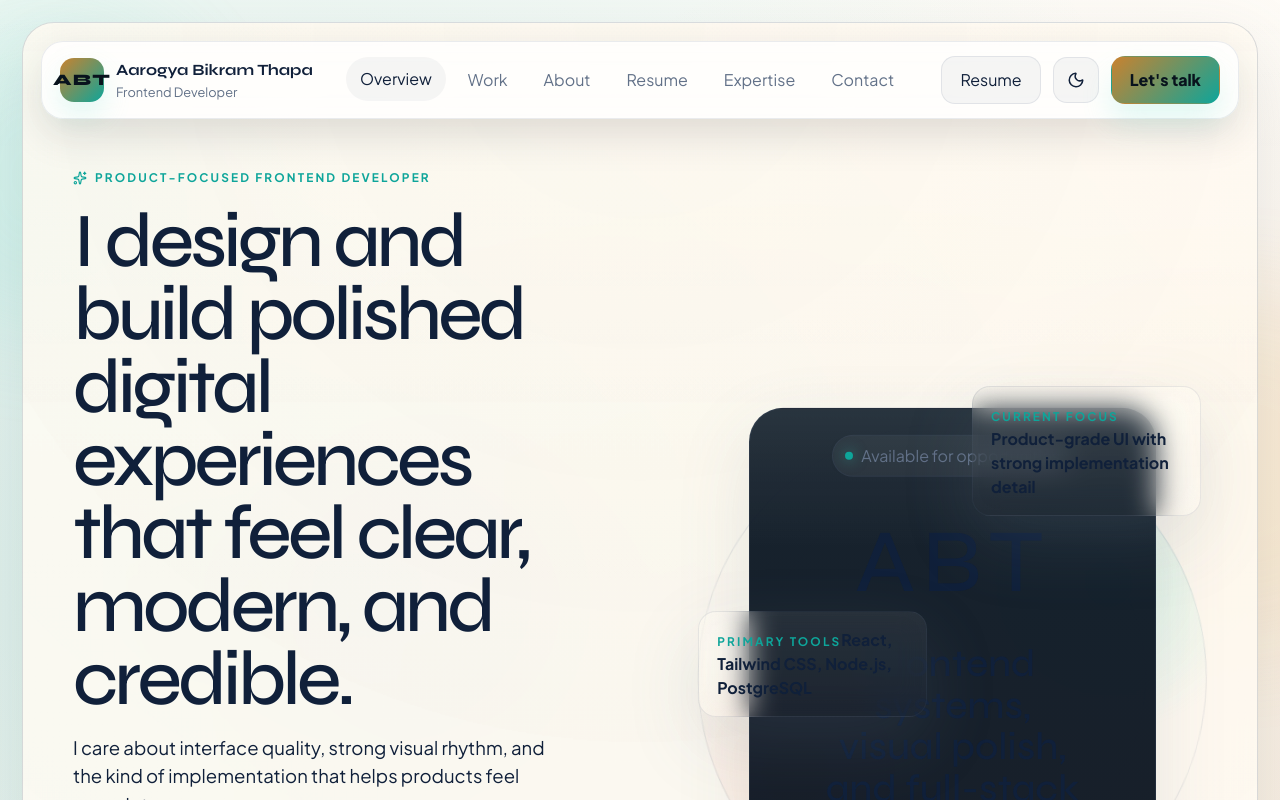
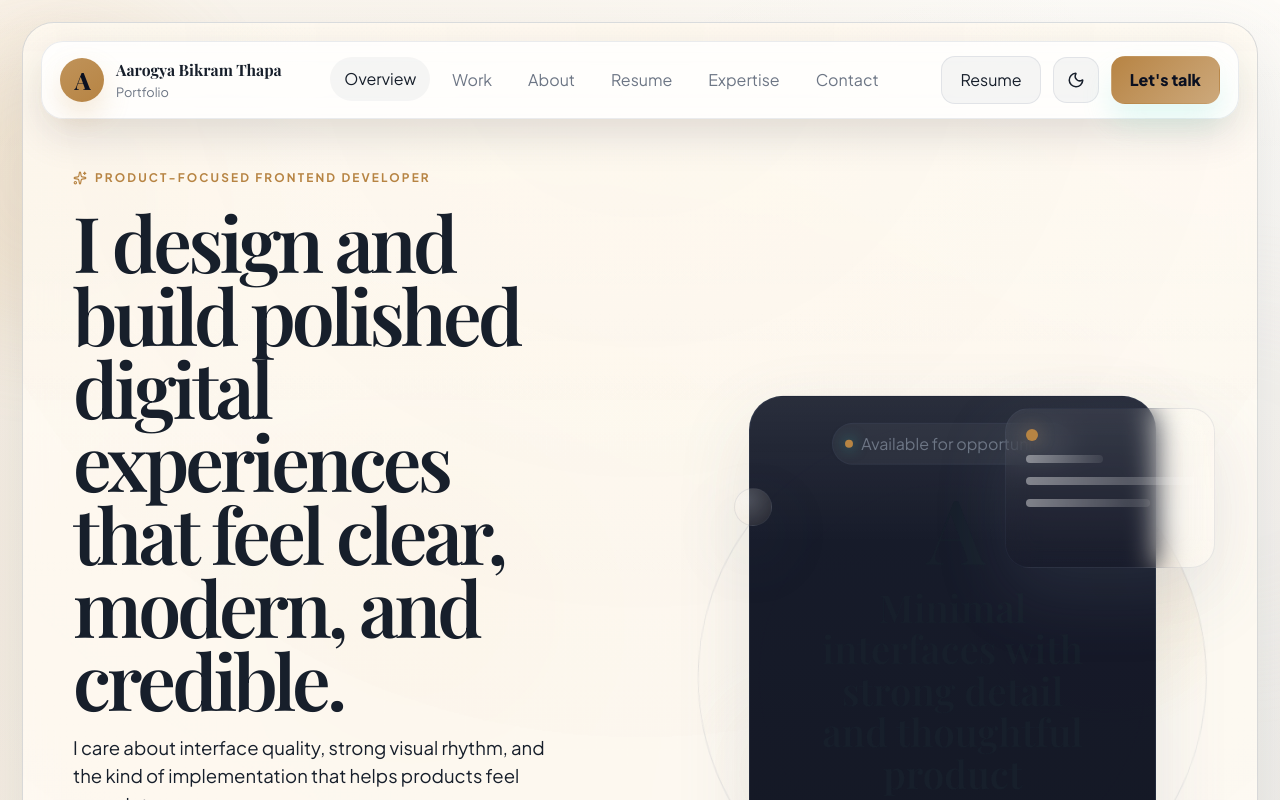
Before and after one commit to aar0gya/myportfolio, a React (Vite) app: page / in a window 1280 px wide. Shown: the top 800 px of the page. Built offline with nearby package versions, Linux system fonts and the light colour scheme.

Commit message:
Refine portfolio with minimalist Playfair redesign

```diff
--- a/src/index.css
+++ b/src/index.css
@@ -1,57 +1,57 @@
-@import url("https://fonts.googleapis.com/css2?family=Plus+Jakarta+Sans:wght@400;500;600;700;800&family=Syne:wght@500;600;700;800&display=swap");
+@import url("https://fonts.googleapis.com/css2?family=Playfair+Display:wght@600;700;800&family=Plus+Jakarta+Sans:wght@400;500;600;700;800&display=swap");
 @import "tailwindcss";
 
 @theme {
-  --color-background: #050816;
-  --color-foreground: #f7f6f2;
-  --color-primary: #6ee7d8;
+  --color-background: #0b1020;
+  --color-foreground: #f7f2e8;
+  --color-primary: #d3a35f;
 }
 
 @layer base {
   :root {
     --scroll-y: 0;
     --scroll-progress: 0;
-    --background: #050816;
-    --foreground: #edf3fb;
-    --heading: #fffdf8;
-    --muted: #96a5bf;
-    --surface: rgba(8, 12, 28, 0.82);
-    --surface-strong: rgba(10, 15, 34, 0.94);
+    --background: #0b1020;
+    --foreground: #efe7da;
+    --heading: #fff9f0;
+    --muted: #a3afc4;
+    --surface: rgba(11, 16, 32, 0.82);
+    --surface-strong: rgba(13, 19, 38, 0.95);
     --surface-soft: rgba(255, 255, 255, 0.05);
     --line: rgba(174, 199, 230, 0.12);
     --line-strong: rgba(213, 226, 246, 0.24);
-    --primary: #72e1d1;
-    --primary-soft: rgba(114, 225, 209, 0.16);
-    --accent: #f3b35b;
-    --accent-soft: rgba(243, 179, 91, 0.16);
+    --primary: #d3a35f;
+    --primary-soft: rgba(211, 163, 95, 0.16);
+    --accent: #f3ede2;
+    --accent-soft: rgba(243, 237, 226, 0.14);
     --shadow: 0 36px 100px rgba(0, 0, 0, 0.38);
     --page-bg:
-      radial-gradient(circle at 14% 10%, rgba(114, 225, 209, 0.18), transparent 20%),
-      radial-gradient(circle at 84% 12%, rgba(243, 179, 91, 0.16), transparent 20%),
-      radial-gradient(circle at 78% 66%, rgba(120, 119, 255, 0.14), transparent 24%),
-      linear-gradient(180deg, #0a1026 0%, #050816 46%, #040611 100%);
+      radial-gradient(circle at 14% 10%, rgba(211, 163, 95, 0.16), transparent 20%),
+      radial-gradient(circle at 84% 12%, rgba(243, 237, 226, 0.08), transparent 20%),
+      radial-gradient(circle at 76% 70%, rgba(211, 163, 95, 0.08), transparent 22%),
+      linear-gradient(180deg, #11182d 0%, #0b1020 46%, #090d19 100%);
   }
 
   :root[data-theme="light"] {
-    --background: #f7f3eb;
-    --foreground: #21334d;
-    --heading: #10203a;
-    --muted: #627188;
+    --background: #f6f0e7;
+    --foreground: #283242;
+    --heading: #171f2b;
+    --muted: #6d7685;
     --surface: rgba(255, 253, 248, 0.84);
     --surface-strong: rgba(255, 255, 255, 0.96);
     --surface-soft: rgba(16, 32, 58, 0.04);
     --line: rgba(83, 102, 130, 0.12);
     --line-strong: rgba(83, 102, 130, 0.22);
-    --primary: #0ea59a;
-    --primary-soft: rgba(14, 165, 154, 0.14);
-    --accent: #c9822f;
-    --accent-soft: rgba(201, 130, 47, 0.16);
+    --primary: #b78443;
+    --primary-soft: rgba(183, 132, 67, 0.14);
+    --accent: #141b28;
+    --accent-soft: rgba(20, 27, 40, 0.08);
     --shadow: 0 26px 72px rgba(113, 129, 150, 0.16);
     --page-bg:
-      radial-gradient(circle at 16% 10%, rgba(14, 165, 154, 0.16), transparent 20%),
-      radial-gradient(circle at 86% 14%, rgba(201, 130, 47, 0.12), transparent 18%),
-      radial-gradient(circle at 74% 68%, rgba(116, 109, 255, 0.1), transparent 22%),
-      linear-gradient(180deg, #fffdf9 0%, #f7f1e8 44%, #eef4fa 100%);
+      radial-gradient(circle at 16% 10%, rgba(183, 132, 67, 0.14), transparent 20%),
+      radial-gradient(circle at 86% 14%, rgba(20, 27, 40, 0.06), transparent 18%),
+      radial-gradient(circle at 74% 68%, rgba(183, 132, 67, 0.08), transparent 20%),
+      linear-gradient(180deg, #fffdf9 0%, #f7f0e6 44%, #f0f2f5 100%);
   }
 
   * {
@@ -99,7 +99,7 @@
   inset: 0 auto auto 0;
   width: calc(var(--scroll-progress) * 100%);
   height: 3px;
-  background: linear-gradient(90deg, var(--primary), var(--accent), #8b7fff);
+  background: linear-gradient(90deg, var(--primary), color-mix(in srgb, var(--primary) 50%, var(--accent)));
   box-shadow: 0 0 22px color-mix(in srgb, var(--primary) 60%, transparent);
   z-index: 80;
 }
@@ -118,7 +118,7 @@
   left: -110px;
   width: 320px;
   height: 320px;
-  background: rgba(114, 225, 209, 0.18);
+  background: rgba(211, 163, 95, 0.18);
   transform: translateY(calc(var(--scroll-y) * 0.07px));
 }
 
@@ -127,7 +127,7 @@
   right: -140px;
   width: 360px;
   height: 360px;
-  background: rgba(243, 179, 91, 0.16);
+  background: rgba(243, 237, 226, 0.12);
   transform: translateY(calc(var(--scroll-y) * -0.08px));
   animation-delay: -7s;
 }
@@ -137,7 +137,7 @@
   left: 22%;
   width: 280px;
   height: 280px;
-  background: rgba(130, 124, 255, 0.12);
+  background: rgba(211, 163, 95, 0.12);
   transform: translateY(calc(var(--scroll-y) * 0.05px));
   animation-delay: -12s;
 }
@@ -147,7 +147,7 @@
   left: 72%;
   width: 220px;
   height: 220px;
-  background: rgba(114, 225, 209, 0.12);
+  background: rgba(243, 237, 226, 0.08);
   transform: translateY(calc(var(--scroll-y) * -0.04px));
   animation-delay: -4s;
 }
@@ -227,13 +227,14 @@
   justify-content: center;
   width: 44px;
   height: 44px;
-  border-radius: 14px;
-  background: linear-gradient(135deg, var(--accent), var(--primary));
-  color: #08131d;
-  font-family: "Syne", sans-serif;
+  border-radius: 999px;
+  background: linear-gradient(145deg, color-mix(in srgb, var(--primary) 88%, white), var(--primary));
+  color: #0b1020;
+  font-family: "Playfair Display", serif;
   font-weight: 800;
-  letter-spacing: 0.08em;
-  box-shadow: 0 14px 28px rgba(114, 225, 209, 0.2);
+  font-size: 1.5rem;
+  letter-spacing: -0.06em;
+  box-shadow: 0 14px 28px rgba(211, 163, 95, 0.24);
 }
 
 .brand-meta {
@@ -252,7 +253,7 @@
 .footer-brand h2,
 .footer-column h3,
 .hero-profile-card h2 {
-  font-family: "Syne", sans-serif;
+  font-family: "Playfair Display", serif;
   color: var(--heading);
 }
 
@@ -348,8 +349,8 @@
 
 .cta-button {
   border: 1px solid transparent;
-  background: linear-gradient(135deg, var(--accent), var(--primary));
-  color: #08131d;
+  background: linear-gradient(135deg, var(--primary), color-mix(in srgb, var(--primary) 70%, white));
+  color: #0b1020;
   font-weight: 800;
   box-shadow: 0 18px 30px rgba(114, 225, 209, 0.2);
   transition: transform 180ms ease, box-shadow 180ms ease;
@@ -438,8 +439,7 @@
 
 .hero-kicker,
 .section-label,
-.mini-label,
-.floating-note small {
+.mini-label {
   display: inline-flex;
   align-items: center;
   gap: 8px;
@@ -530,8 +530,8 @@
   width: min(100%, 560px);
   aspect-ratio: 1;
   background:
-    radial-gradient(circle at 30% 20%, rgba(45, 212, 191, 0.16), transparent 28%),
-    radial-gradient(circle at 70% 80%, rgba(255, 122, 89, 0.14), transparent 24%);
+    radial-gradient(circle at 30% 20%, rgba(211, 163, 95, 0.18), transparent 28%),
+    radial-gradient(circle at 70% 80%, rgba(243, 237, 226, 0.12), transparent 24%);
   animation: slow-spin 26s linear infinite;
 }
 
@@ -552,7 +552,7 @@
   border: 1px solid var(--line-strong);
   background:
     linear-gradient(180deg, rgba(255, 255, 255, 0.08), transparent 26%),
-    linear-gradient(180deg, rgba(8, 21, 34, 0.94), rgba(9, 16, 28, 0.94));
+    linear-gradient(180deg, rgba(14, 19, 36, 0.96), rgba(10, 14, 28, 0.96));
   display: grid;
   align-content: center;
   justify-items: center;
@@ -582,9 +582,10 @@
 }
 
 .profile-monogram {
-  font-family: "Syne", sans-serif;
+  font-family: "Playfair Display", serif;
   font-size: clamp(3.8rem, 7vw, 6rem);
-  letter-spacing: 0.08em;
+  line-height: 1;
+  letter-spacing: -0.08em;
   color: var(--heading);
 }
 
@@ -602,36 +603,70 @@
   line-height: 1.7;
 }
 
-.floating-note {
+.floating-panel {
   position: absolute;
-  width: min(240px, 45%);
-  padding: 16px 18px;
-  border-radius: 18px;
+  width: min(210px, 42%);
+  min-height: 160px;
+  padding: 20px;
+  border-radius: 24px;
   border: 1px solid var(--line);
-  background: linear-gradient(180deg, rgba(255, 255, 255, 0.08), rgba(255, 255, 255, 0.03));
+  background: linear-gradient(180deg, rgba(255, 255, 255, 0.08), rgba(255, 255, 255, 0.02));
   backdrop-filter: blur(14px);
+  box-shadow: var(--shadow);
+  display: grid;
+  align-content: start;
+  gap: 14px;
+}
+
+.panel-dot {
+  width: 12px;
+  height: 12px;
+  border-radius: 999px;
+  background: var(--primary);
+  box-shadow: 0 0 18px rgba(211, 163, 95, 0.4);
+}
+
+.panel-line {
+  display: block;
+  width: 100%;
+  height: 8px;
+  border-radius: 999px;
+  background: linear-gradient(90deg, rgba(255, 255, 255, 0.42), rgba(255, 255, 255, 0.08));
+}
+
+.panel-line.short {
+  width: 46%;
+}
+
+.panel-line.long {
+  width: 74%;
+}
+
+.note-top {
+  top: 56px;
+  right: -8px;
+}
+
+.floating-orb {
+  position: absolute;
+  border-radius: 999px;
+  border: 1px solid var(--line);
+  background: radial-gradient(circle at 30% 30%, rgba(255, 255, 255, 0.22), rgba(211, 163, 95, 0.06));
   box-shadow: var(--shadow);
 }
 
-.floating-note strong {
-  color: var(--heading);
-  line-height: 1.5;
+.orb-top {
+  top: 136px;
+  left: 36px;
+  width: 38px;
+  height: 38px;
 }
 
-.note-top {
-  top: 34px;
-  right: 6px;
-}
-
-.note-middle {
-  left: 0;
-  top: 48%;
-  transform: translateY(-50%);
-}
-
-.note-bottom {
-  bottom: 36px;
-  right: 16px;
+.orb-bottom {
+  right: 54px;
+  bottom: 72px;
+  width: 72px;
+  height: 72px;
 }
 
 .stats-strip {
@@ -655,7 +690,7 @@
   display: block;
   margin-bottom: 8px;
   color: var(--primary);
-  font-family: "Syne", sans-serif;
+  font-family: "Playfair Display", serif;
   font-size: clamp(2rem, 3vw, 2.9rem);
 }
 
@@ -1254,7 +1289,7 @@
     min-height: 420px;
   }
 
-  .floating-note {
+  .floating-panel {
     width: min(220px, 60%);
   }
 
--- a/src/pages/Home.jsx
+++ b/src/pages/Home.jsx
@@ -287,10 +287,10 @@ export const Home = () => {
       <div className="page-frame">
         <header className="topbar">
           <a className="brand" href="#overview">
-            <span className="brand-mark">ABT</span>
+            <span className="brand-mark">A</span>
             <span className="brand-meta">
               <strong>Aarogya Bikram Thapa</strong>
-              <small>Frontend Developer</small>
+              <small>Portfolio</small>
             </span>
           </a>
 
@@ -410,23 +410,19 @@ export const Home = () => {
                   <span className="status-dot" />
                   Available for opportunities
                 </div>
-                <div className="profile-monogram">ABT</div>
-                <h2>Frontend systems, visual polish, and full-stack support.</h2>
-                <p>I like shipping interfaces that feel considered rather than assembled.</p>
+                <div className="profile-monogram">A</div>
+                <h2>Minimal interfaces with strong detail and thoughtful product execution.</h2>
+                <p>Clean visuals, clear hierarchy, and frontend work that feels quietly premium.</p>
               </div>
 
-              <div className="floating-note note-top">
-                <small>Current focus</small>
-                <strong>Product-grade UI with strong implementation detail</strong>
+              <div className="floating-panel note-top" aria-hidden="true">
+                <span className="panel-dot" />
+                <span className="panel-line short" />
+                <span className="panel-line" />
+                <span className="panel-line long" />
               </div>
-              <div className="floating-note note-middle">
-                <small>Primary tools</small>
-                <strong>React, Tailwind CSS, Node.js, PostgreSQL</strong>
-              </div>
-              <div className="floating-note note-bottom">
-                <small>Based in</small>
-                <strong>Bharatpur, Nepal</strong>
-              </div>
+              <div className="floating-orb orb-top" aria-hidden="true" />
+              <div className="floating-orb orb-bottom" aria-hidden="true" />
             </div>
           </section>
 
```
